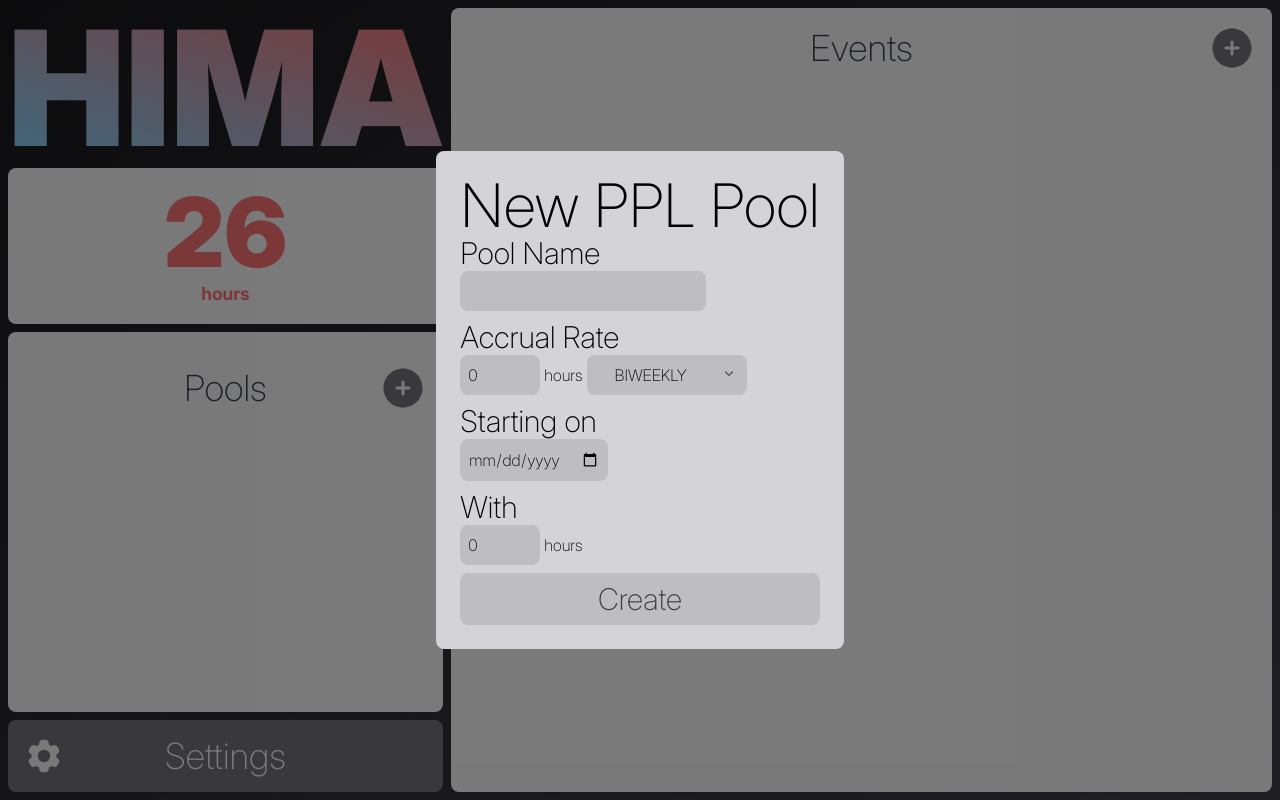
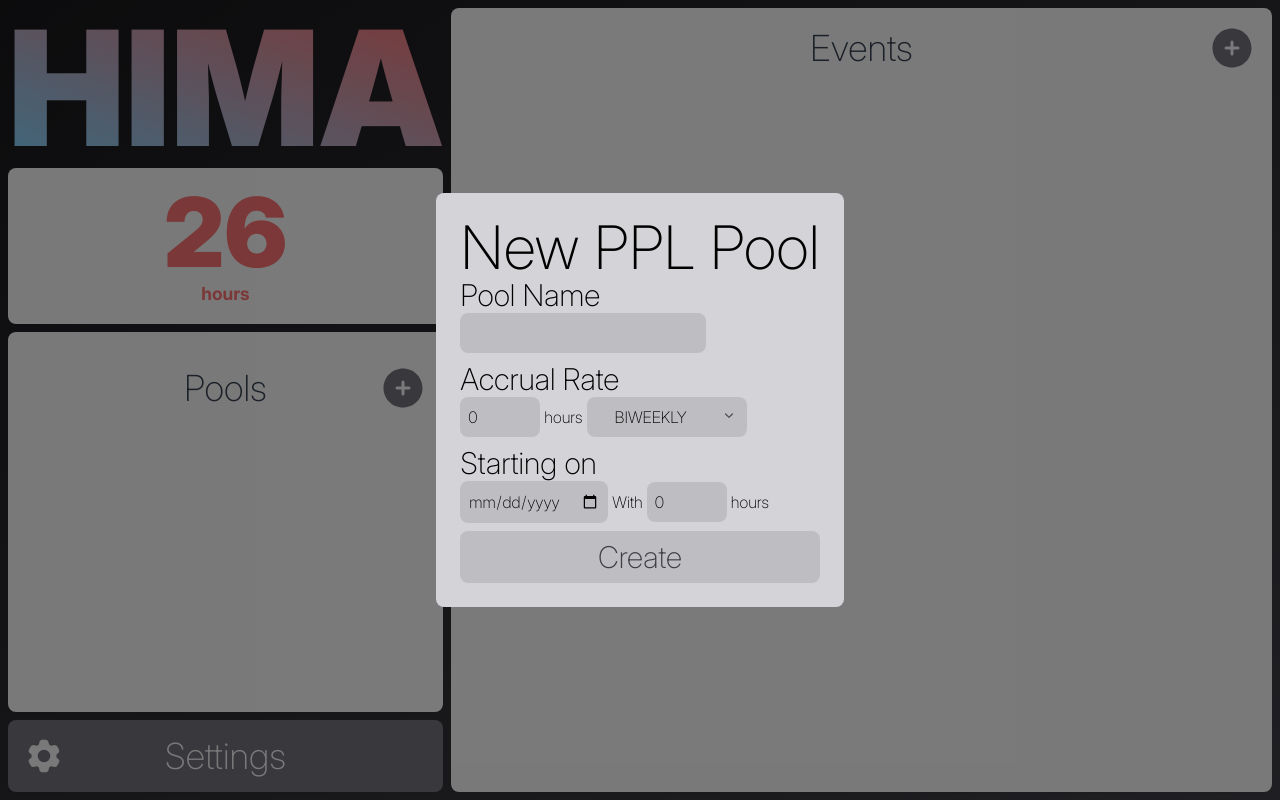
Before and after one commit to GrimOutlook/hima, a Next.js app: page / in a window 1280 px wide. Both pictures are taken after a click on the icon 402 px from the left and 388 px from the top of the page. Built offline with nearby package versions, Linux system fonts and the light colour scheme.

Commit message:
Change dormatting of pool form

```diff
--- a/src/app/components/pool_form.tsx
+++ b/src/app/components/pool_form.tsx
@@ -96,13 +96,13 @@ const PoolForm: React.FC<PoolFormProps> = ({className}) => {
                         </Listbox>
                     </Field>
                     <Field className={"mt-2"}>
-                        <Label className={"text-3xl"}>Starting on</Label>
-                        <Input className="rounded-lg bg-black/10 block p-2" type="date" value={poolFormData.startDate} onChange={(e) => handleDateChange(e.target.value)}/>
+                        <Label className={"text-3xl block"}>Starting on</Label>
+                        <Input className="rounded-lg bg-black/10 p-2" type="date" value={poolFormData.startDate} onChange={(e) => handleDateChange(e.target.value)}/>
+                        <Label className={"mx-1"}>With</Label>
+                        <Input className="w-20 rounded-lg border-none bg-black/10 mr-1 p-2" name="startAmount" value={poolFormData.startAmount} onChange={(e) => handleChange(e)}/>
+                        <Label>hours</Label>
                     </Field>
                     <Field className={"mt-2"}>
-                        <Label className={"text-3xl block"}>With</Label>
-                        <Input className="w-20 rounded-lg border-none bg-black/10 mr-1 p-2" name="startAmount" value={poolFormData.startAmount} onChange={(e) => handleChange(e)}/>
-                        <Label>hours</Label>
                     </Field>
                     <Field className={"mt-2"}>
                         <Button className={"w-full rounded-lg p-2 text-3xl bg-black/10 text-zinc-700"} onClick={() => {
```
